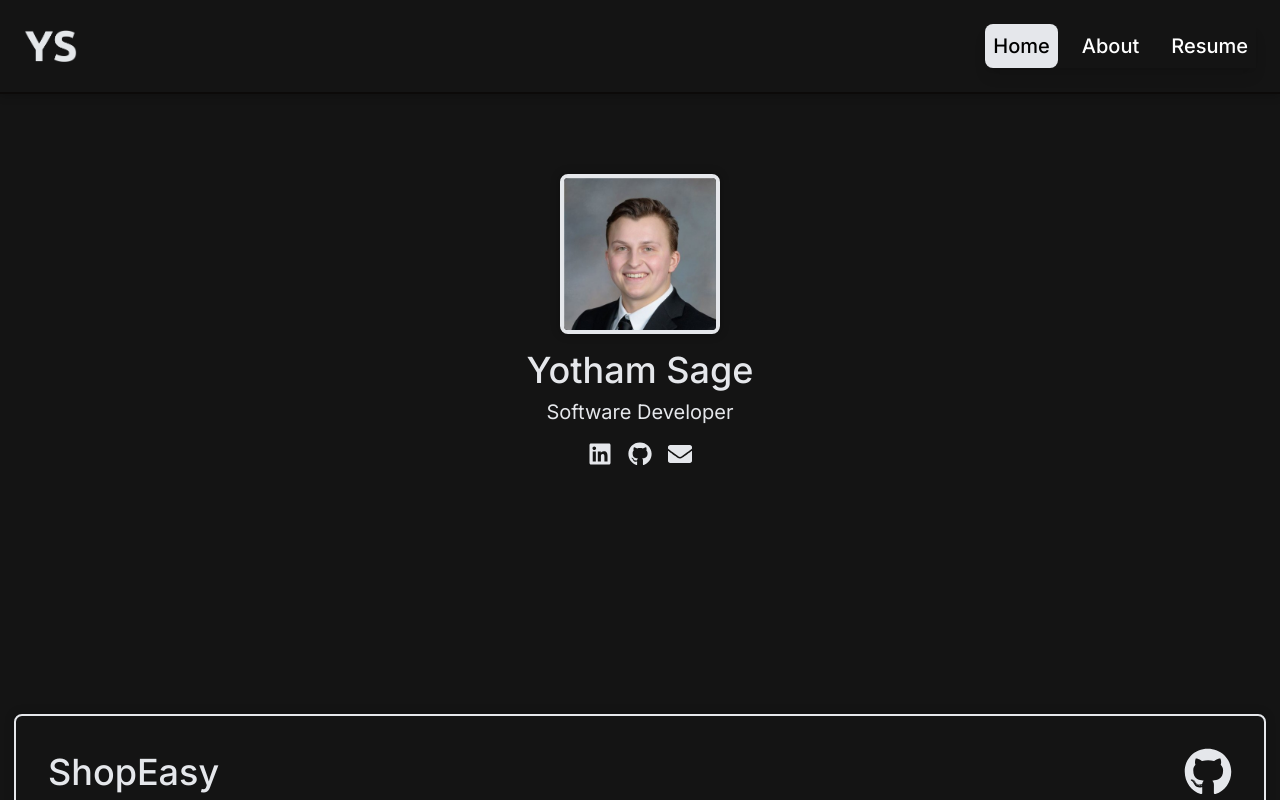
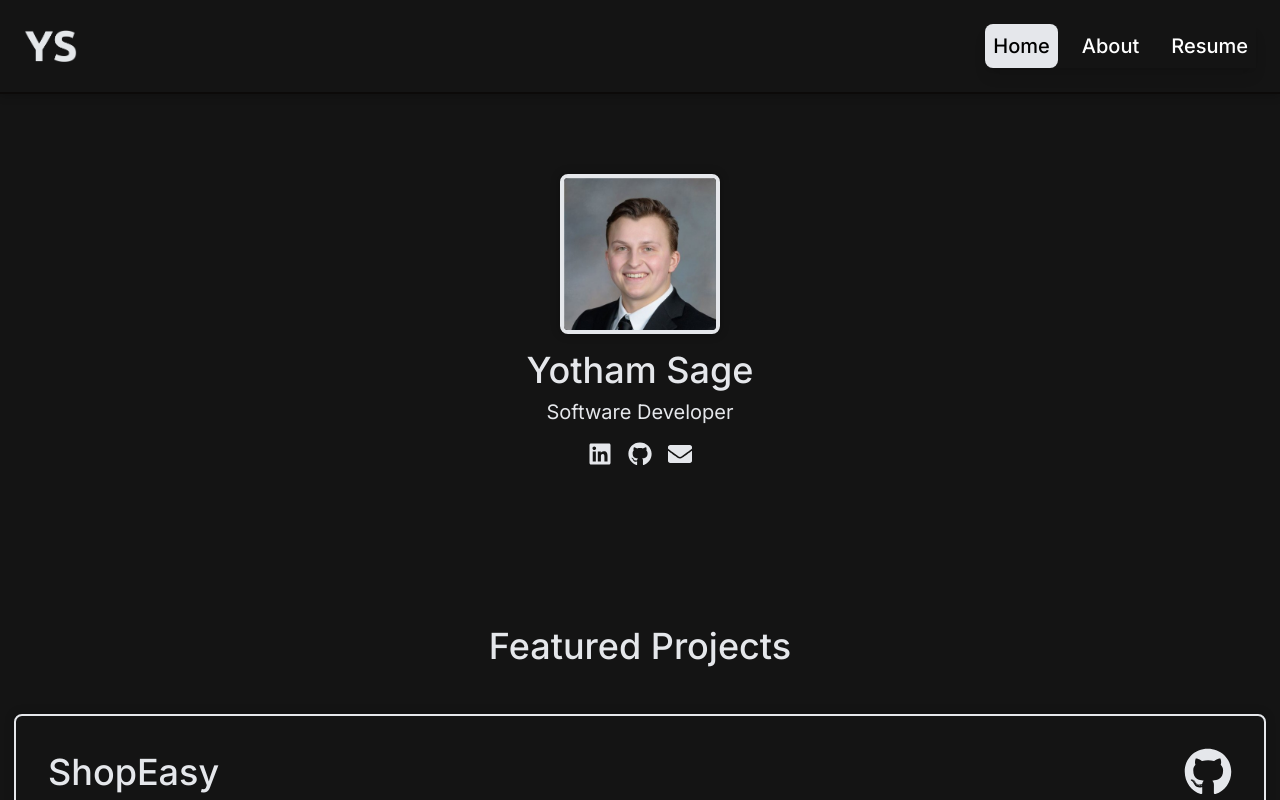
Before and after one commit to Yotham/yothamdotnet, a Next.js app: page / in a window 1280 px wide. Shown: the top 800 px of the page. Built offline with nearby package versions, Linux system fonts and the light colour scheme.

Commit message:
Featured Projects

```diff
--- a/src/app/page.js
+++ b/src/app/page.js
@@ -95,7 +95,7 @@ export default function Home() {
         </div>
 
         {/* <div className="border w-screen mt-12"></div> */}
-        <h2 id="featured-projects" className={`text-center pb-12 pt-40 text-4xl font-medium ${isVisible ? 'animate-slideIn' : 'opacity-0'}`} ref={sectionRef}>eatured Projects</h2>
+        <h2 id="featured-projects" className="text-center pb-12 pt-40 text-4xl font-medium">Featured Projects</h2>
         <div className="flex flex-col gap-10 ">
           <div className="flex flex-col p-8 mx-8 md:mx-auto border-2 rounded-lg even-shadow primary-bg text-gray-200 border-gray-200 justify-center animate-slideIn">
             <div className="flex flex-row items-center mb-8 justify-between w-full">
```
